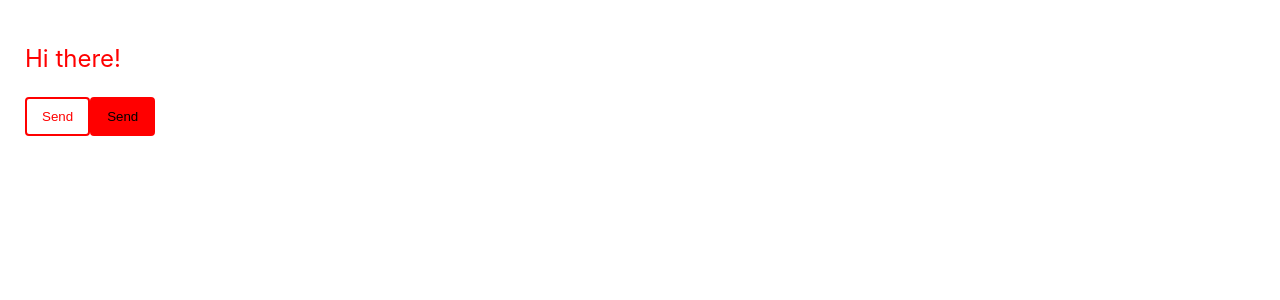
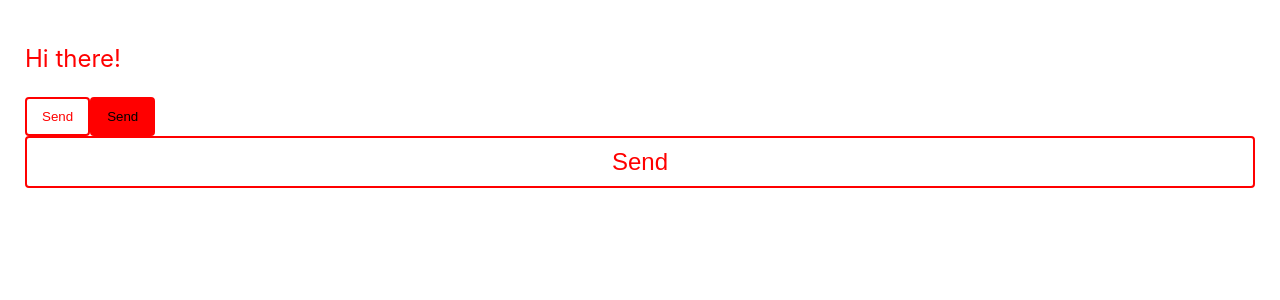
Before and after one commit to lramirez-js/styled-components, a React (Create React App) app: page / in a window 1280 px wide. Shown: the top 300 px of the page. Built offline with nearby package versions, Linux system fonts and the light colour scheme.

Commit message:
Extended styles

```diff
--- a/src/App.js
+++ b/src/App.js
@@ -17,12 +17,17 @@ const App = () => {
     border: solid 2px red;
     border-radius: 4px;
   `
+  const BlockButton = styled(Button)`
+    width: 100%;
+    font-size: 24px;
+  `
 
   return(
     <Content>
       <P>Hi there!</P>
       <Button>Send</Button>
       <Button primary>Send</Button>
+      <BlockButton>Send</BlockButton>
     </Content>
   )
 }
```
